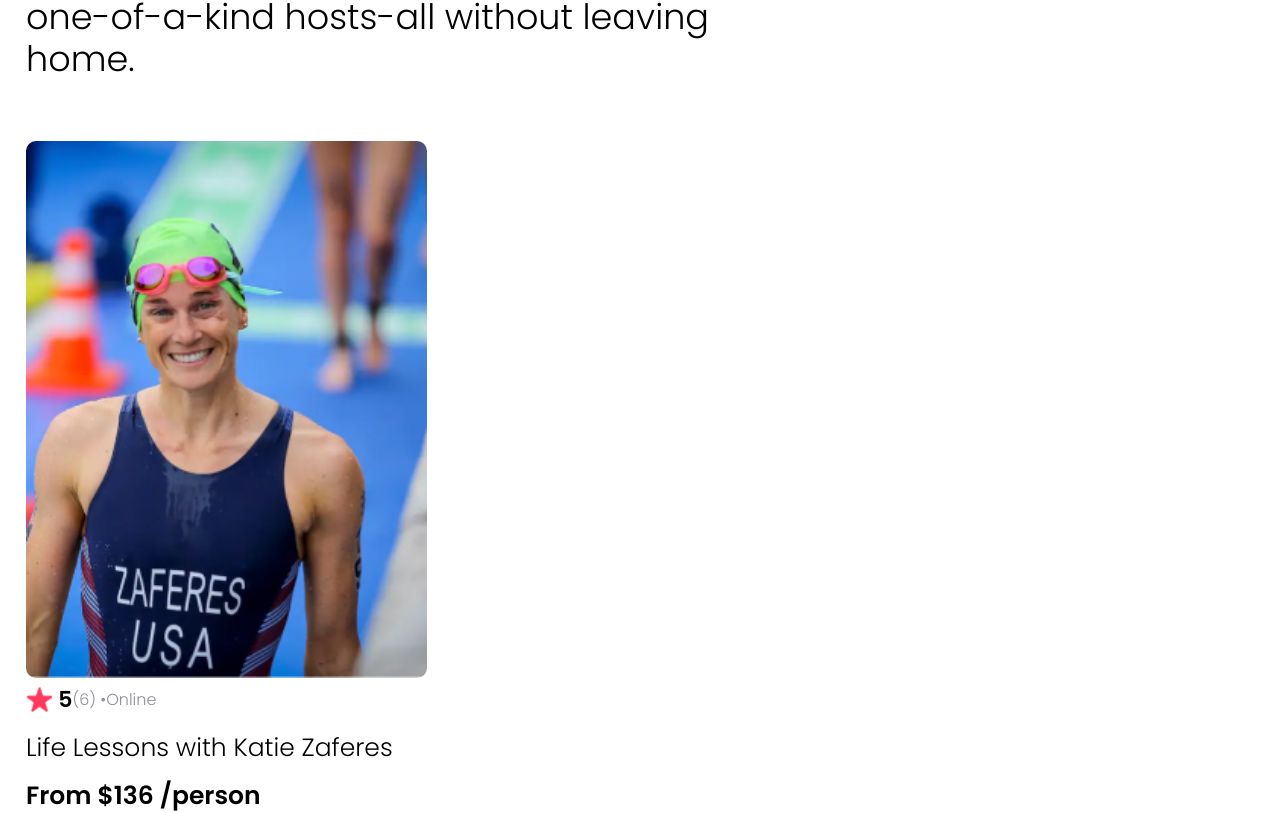
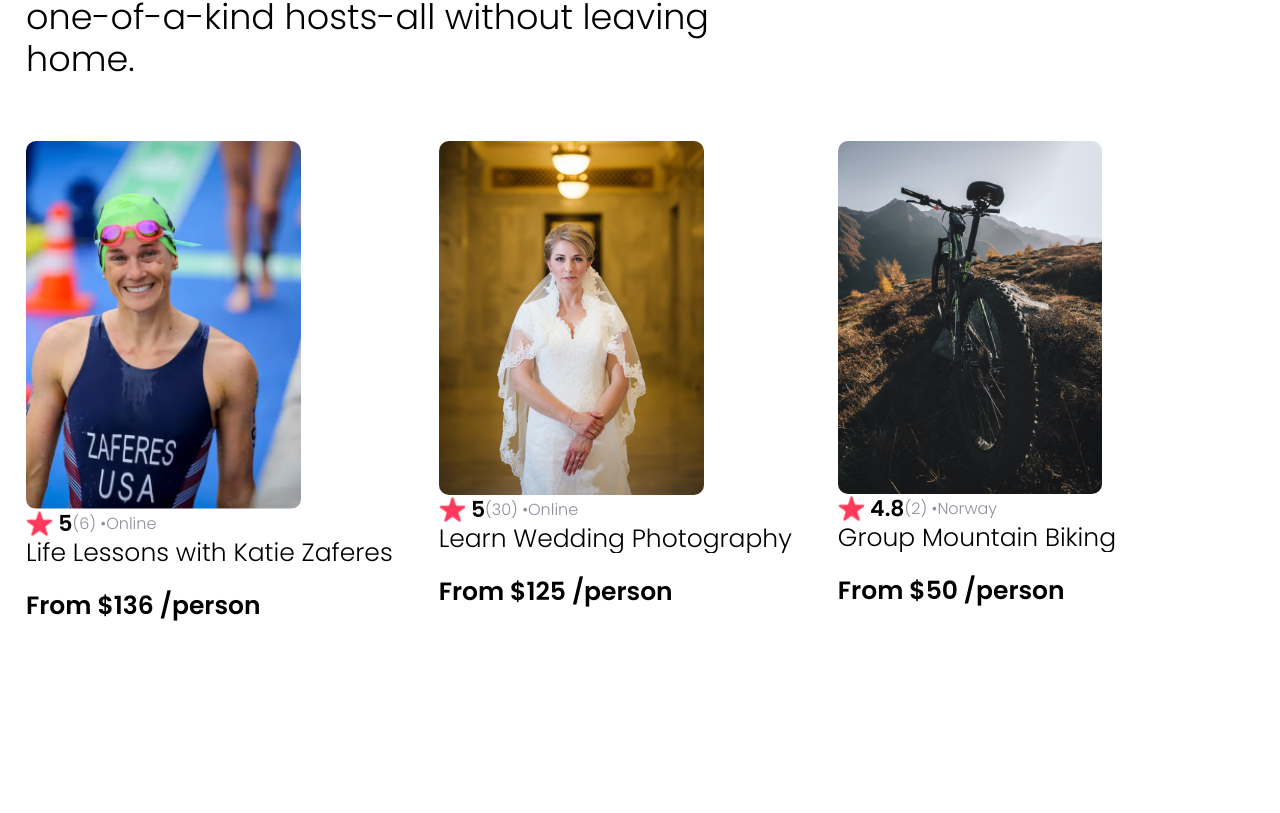
Before and after one commit to AaronJHarvey/AirBNB-Clone, a React (Vite) app: page / in a window 1280 px wide. Shown: the part 814-1627 px from the top of the page. After the commit the page ends 1459 px from the top, so only its background shows below. Built offline with nearby package versions, Linux system fonts and the light colour scheme.

Commit message:
Styles cards

```diff
--- a/src/App.jsx
+++ b/src/App.jsx
@@ -23,7 +23,7 @@ export default function App () {
 		<div>
 			<Navbar />
 			<Hero />
-			{cardData}
+			<section className='cards-list'>{cardData}</section>
 		</div>
 	);
 }
--- a/src/Components/Card.jsx
+++ b/src/Components/Card.jsx
@@ -4,7 +4,7 @@ import Star from '../Images/star.png';
 
 export default function Card (props) {
 	return (
-		<div className='card-cont'>
+		<div className='card'>
 			<img className='profile-photo' src={`src/Images/${props.img}`} />
 			<div className='review-info'>
 				<img className='star-image' src={Star} />
--- a/src/index.css
+++ b/src/index.css
@@ -63,16 +63,36 @@ body {
   margin-top: -10px;
 }
 
-.card-cont {
-  margin-left: 26px;
+.cards-list {
+  display: -webkit-box;
+  display: -ms-flexbox;
+  display: flex;
+  -ms-flex-wrap: nowrap;
+      flex-wrap: nowrap;
+  gap: 20px;
+  overflow-x: auto;
 }
 
-.card-cont > .profile-photo {
-  border-radius: 10px;
-  width: 32%;
+.card {
+  margin-left: 26px;
+  -webkit-box-flex: 0;
+      -ms-flex: 0 0 auto;
+          flex: 0 0 auto;
+  display: -webkit-box;
+  display: -ms-flexbox;
+  display: flex;
+  -webkit-box-orient: vertical;
+  -webkit-box-direction: normal;
+      -ms-flex-direction: column;
+          flex-direction: column;
 }
 
-.card-cont > .review-info {
+.card > .profile-photo {
+  border-radius: 10px;
+  width: 75%;
+}
+
+.card > .review-info {
   display: -webkit-box;
   display: -ms-flexbox;
   display: flex;
@@ -86,24 +106,31 @@ body {
           align-items: center;
 }
 
-.card-cont > .review-info > .star-image {
+.card > .review-info > .star-image {
   height: 25px;
   margin-right: 5px;
 }
 
-.card-cont > .review-info > .rating {
+.card > .review-info > .rating {
   font-size: 22px;
   font-weight: bolder;
 }
 
-.card-cont > .review-info > .rating-count {
+.card > .review-info > .rating-count {
   font-size: 20px;
 }
 
-.card-cont > .title,
-.card-cont > .cost {
+.card > .title,
+.card > .cost {
   font-size: 25px;
-  line-height: 15px;
+  line-height: 28px;
+  margin-top: 0px;
+  margin-bottom: 0px;
+}
+
+.card > .title {
+  overflow: hidden;
+  text-overflow: ellipsis;
 }
 
 @media (min-width: 1441px) {
--- a/src/index.scss
+++ b/src/index.scss
@@ -61,12 +61,22 @@ body {
 
 // Card section
 
-.card-cont {
+.cards-list {
+	display: flex;
+	flex-wrap: nowrap;
+	gap: 20px;
+	overflow-x: auto;
+}
+
+.card {
 	margin-left: 26px;
+	flex: 0 0 auto;
+	display: flex;
+	flex-direction: column;
 
 	& > .profile-photo {
 		border-radius: 10px;
-		width: 32%;
+		width: 75%;
 	}
 
 	& > .review-info {
@@ -92,7 +102,14 @@ body {
 	& > .title,
 	& > .cost {
 		font-size: 25px;
-		line-height: 15px;
+		line-height: 28px;
+		margin-top: 0px;
+		margin-bottom: 0px;
+	}
+
+	& > .title {
+		overflow: hidden;
+		text-overflow: ellipsis;
 	}
 }
 
```
Also changed, not shown: 1 other file (tests, documents, lock files or other folders).
